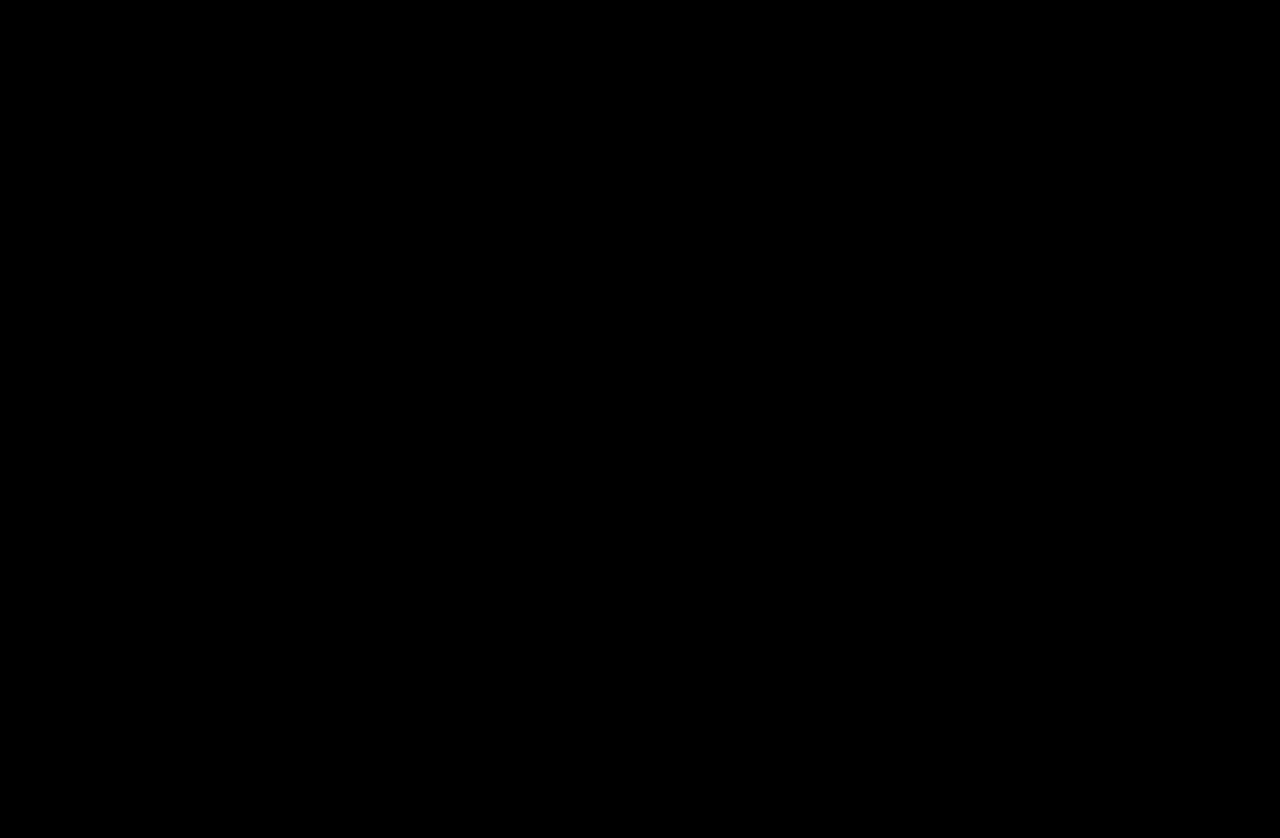
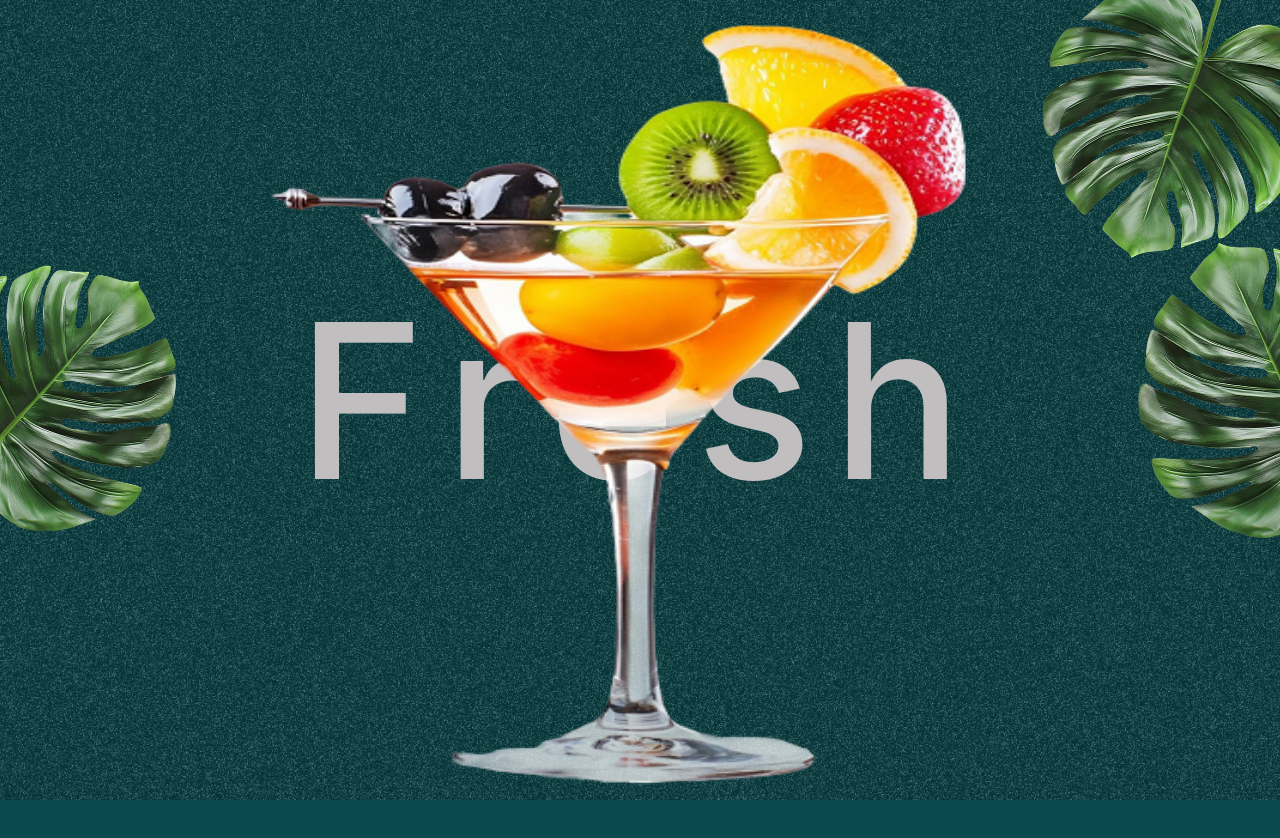
Before and after one commit to Harshking001/Drinks, a React (Vite) app: page / in a window 1280 px wide. Shown: the top 838 px of the page. Before the commit the page ends 800 px from the top, so only its background shows below. Built offline with nearby package versions, Linux system fonts and the light colour scheme; a web font is replaced by a local one.

Commit message:
first commit

```diff
--- a/index.html
+++ b/index.html
@@ -2,7 +2,7 @@
 <html lang="en">
   <head>
     <meta charset="UTF-8" />
-    <link rel="icon" type="image/svg+xml" href="/favicon.svg" />
+    <link rel="icon" type="image/svg+xml" href="/images/fav.png" />
     <meta name="viewport" content="width=device-width, initial-scale=1.0" />
     <title>gsap-animation</title>
   </head>
--- a/src/App.jsx
+++ b/src/App.jsx
@@ -3,13 +3,16 @@ import { ScrollTrigger, SplitText } from 'gsap/all'
 gsap.registerPlugin(ScrollTrigger, SplitText);
 import gsap from 'gsap';
 import Navbar from './components/Navbar';
-
+import Hero from './components/Hero';
+import Drinks from './components/Drinks';
 
 const App = () => {
   return (
-    <div>
+    <main>
       <Navbar />
-    </div>
+      <Hero />
+      <Drinks />
+    </main>
   )
 }
 
--- /dev/null
+++ b/src/components/Drinks.jsx
@@ -0,0 +1,13 @@
+import React from 'react'
+
+const Drinks = () => {
+  return (
+    <section id="drinks">
+        <img src="/images/drink4.png" alt="leaf-top" className=''/>
+        <img src="/images/drink2.png" alt="leaf-right" className=''/>
+        <img src="/images/drink1.png" alt="leaf" className=''/>
+    </section>
+  )
+}
+
+export default Drinks
--- /dev/null
+++ b/src/components/Hero.jsx
@@ -0,0 +1,55 @@
+import { useGSAP } from '@gsap/react'
+import gsap from 'gsap'
+import { SplitText } from 'gsap/all'
+import React from 'react'
+gsap.registerPlugin(SplitText);
+import { ScrollTrigger } from 'gsap/all';
+const Hero = () => {
+
+    useGSAP(() => {
+        let split = SplitText.create('.heroText',{
+            type: 'chars'
+        })
+        gsap.from(split.chars,{
+            y: 100,
+            opacity: 0,
+            duration: 1,
+            stagger: 0.2,
+        })
+        let tl = gsap.timeline()
+
+        gsap.to('.lvs', {
+            xPercent: gsap.utils.wrap([50, -50]),
+            scrollTrigger: {
+                trigger: '#hero',
+                start: 'top top',
+                pin: true,
+                scrub: 1,
+            }
+        })
+        tl.to('.drink',{
+            scale: 0.4,
+            yPercent: 100,
+            scrollTrigger: {
+                trigger: '#hero',
+                start: 'bottom center',
+                // pin: true,
+                scrub: 1,
+                pinSpacing: false,
+            }
+        })
+    })
+  return (
+    <section id="hero">
+      <div id="hero-container">
+        <img src="/images/footer-right-leaf.png" alt="leaf-top" className='leaf-top'/>
+        <img src="/images/hero-right-leaf.png" alt="leaf-right" className='leaf-right lvs'/>
+        <img src="/images/hero-left-leaf.png" alt="leaf" className='leaf lvs'/>
+        <img src="/images/drink1.png" className="drink" alt="drink"/>
+        <h1 className="heroText">Fresh</h1>
+      </div>
+    </section>
+  )
+}
+
+export default Hero
--- a/src/components/Navbar.jsx
+++ b/src/components/Navbar.jsx
@@ -2,9 +2,10 @@ import React from 'react'
 
 const Navbar = () => {
   return (
-    <div className='flex-container h-[100vh]'>
-
-    </div>
+    <nav>
+      <div>
+      </div>
+    </nav>
   )
 }
 
--- a/src/index.css
+++ b/src/index.css
@@ -2,10 +2,11 @@
 
 @import "tailwindcss";
 
-@font-face {
+/* @font-face {
     font-family: "Modern Negra";
     src: url("/fonts/Modern Negra Demo.ttf") format("truetype");
 }
+
 
 @theme {
     --color-yellow: #e7d393;
@@ -13,9 +14,9 @@
     --font-sans: "Mona Sans", sans-serif;
     --font-modern-negra: "Modern Negra", sans-serif;
     --font-serif: "DM Serif Text", serif;
-}
+} */
 
-html,
+/* html,
 body {
     width: 100%;
     background-color: black;
@@ -373,4 +374,69 @@ body {
             @apply absolute bottom-0 right-0 lg:w-96 w-1/3 pointer-events-none;
         }
     }
+} */
+
+:root{
+    --color-bg: rgb(10, 74, 78);
+    --color-text: rgb(192, 190, 190);
 }
+*{
+    padding: 0;
+    margin: 0;
+}
+
+html, body{
+    background: var(--color-bg);
+    color: var(--color-text);
+    font-size: 1.3rem;
+    overflow-x: hidden;
+}
+
+#hero{
+    background: url(/images/noise.png);
+    display: flex;
+    justify-content: center;
+    align-items: center;
+    height: 100vh;
+    position: relative;
+
+    #hero-container{
+        display: flex;
+        flex-direction: column;
+        /* position: relative; */
+        width: 100%;
+        height: 100vh;
+        justify-content: center;
+        align-items: center;
+
+        .drink{
+            position: absolute;
+            width: 80%;
+            height: 100%;
+            z-index: 1;
+        }
+        .leaf{
+            position: absolute;
+            left: 0;
+            z-index: 1;
+        }
+        .leaf-top{
+            position: absolute;
+            right: 0;
+            top: 0;
+            z-index: 1;
+        }
+        .leaf-right{
+            position: absolute;
+            right: 0;
+            z-index: 1;
+        }
+        h1{
+            position: absolute;
+            font-size: 800%;
+            font-weight: 500;
+            letter-spacing: 20px;
+
+        }
+    }
+}
```
Also changed, not shown: 1 other file (tests, documents, lock files or other folders).
